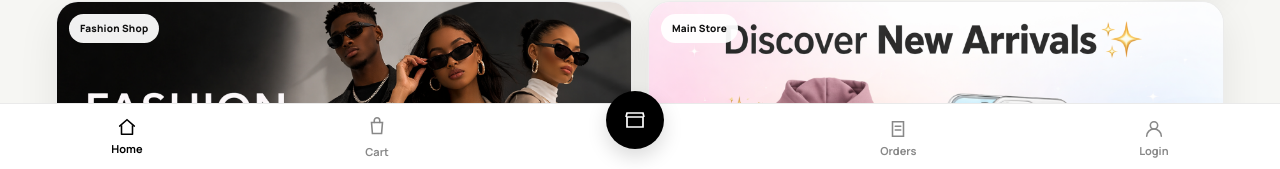
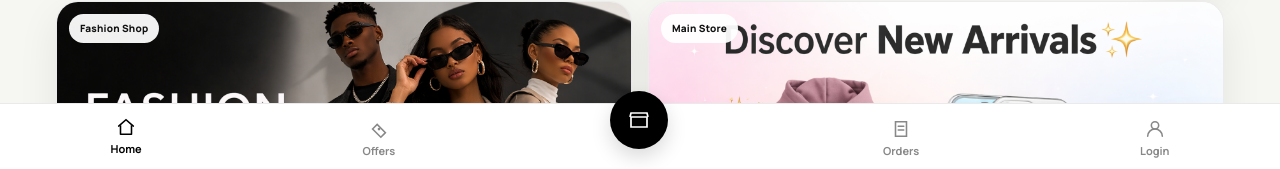
Before and after one commit to Orderion/Beme-Market, a React (Vite) app in the folder Beme-Frontend/: page / in a window 1280 px wide. Shown: the part 629-798 px from the top of the page. Built offline with nearby package versions, Linux system fonts and the light colour scheme; no server answers; the database is empty.

Commit message:
Update BottomNav.jsx

```diff
--- a/Beme-Frontend/src/components/navigation/BottomNav.jsx
+++ b/Beme-Frontend/src/components/navigation/BottomNav.jsx
@@ -1,24 +1,16 @@
 import { useNavigate, useLocation } from "react-router-dom";
 import { useCart } from "../../context/CartContext";
 import { useAuth } from "../../context/AuthContext";
+import { useEffect, useRef, useState } from "react";
 import "./BottomNav.css";
 
-/* ================= ICON (MONOCHROME SVG) ================= */
+/* ================= ICONS ================= */
 
 function IconHome() {
   return (
     <svg viewBox="0 0 24 24" className="bn-svg">
       <path d="M4 11l8-7 8 7" fill="none" stroke="currentColor" strokeWidth="1.7" strokeLinecap="round" />
       <path d="M6 10v10h12V10" fill="none" stroke="currentColor" strokeWidth="1.7" strokeLinejoin="round" />
-    </svg>
-  );
-}
-
-function IconBag() {
-  return (
-    <svg viewBox="0 0 24 24" className="bn-svg">
-      <path d="M6 7h12l-1 12H7L6 7z" fill="none" stroke="currentColor" strokeWidth="1.7" />
-      <path d="M9 7V5a3 3 0 0 1 6 0v2" fill="none" stroke="currentColor" strokeWidth="1.7" strokeLinecap="round" />
     </svg>
   );
 }
@@ -50,19 +42,58 @@ function IconUser() {
   );
 }
 
+function IconOffers() {
+  return (
+    <svg viewBox="0 0 24 24" className="bn-svg">
+      <path d="M5 12l5-5 9 9-5 5z" fill="none" stroke="currentColor" strokeWidth="1.7" strokeLinecap="round" />
+      <circle cx="12" cy="12" r="1.5" fill="currentColor" />
+    </svg>
+  );
+}
+
 /* ================= COMPONENT ================= */
 
 export default function BottomNav() {
   const navigate = useNavigate();
   const location = useLocation();
 
-  const { cartItems } = useCart();
-  const { user } = useAuth();
+  const { user, logout } = useAuth();
 
-  const count =
-    cartItems?.reduce((sum, i) => sum + Number(i.qty || 1), 0) || 0;
+  const [showLogoutConfirm, setShowLogoutConfirm] = useState(false);
+  const [logoutConfirmMounted, setLogoutConfirmMounted] = useState(false);
+  const logoutWrapRef = useRef(null);
 
   const isActive = (path) => location.pathname === path;
+
+  /* Logout confirmation effect */
+  useEffect(() => {
+    let timeoutId;
+    if (showLogoutConfirm) setLogoutConfirmMounted(true);
+    else
+      timeoutId = setTimeout(() => setLogoutConfirmMounted(false), 220);
+    return () => clearTimeout(timeoutId);
+  }, [showLogoutConfirm]);
+
+  useEffect(() => {
+    if (!showLogoutConfirm && !logoutConfirmMounted) return;
+
+    const handleClickOutside = (event) => {
+      if (!logoutWrapRef.current) return;
+      if (!logoutWrapRef.current.contains(event.target)) setShowLogoutConfirm(false);
+    };
+
+    const handleEscape = (event) => {
+      if (event.key === "Escape") setShowLogoutConfirm(false);
+    };
+
+    document.addEventListener("mousedown", handleClickOutside);
+    document.addEventListener("keydown", handleEscape);
+
+    return () => {
+      document.removeEventListener("mousedown", handleClickOutside);
+      document.removeEventListener("keydown", handleEscape);
+    };
+  }, [showLogoutConfirm, logoutConfirmMounted]);
 
   return (
     <nav className="bottom-nav">
@@ -76,16 +107,13 @@ export default function BottomNav() {
         <span>Home</span>
       </button>
 
-      {/* CART */}
+      {/* OFFERS */}
       <button
-        className={`bn-item ${isActive("/cart") ? "active" : ""}`}
-        onClick={() => navigate("/cart")}
+        className={`bn-item ${isActive("/offers") ? "active" : ""}`}
+        onClick={() => alert("No offer available")}
       >
-        <div className="bn-icon-wrap">
-          <IconBag />
-          {count > 0 && <span className="bn-badge">{count}</span>}
-        </div>
-        <span>Cart</span>
+        <IconOffers />
+        <span>Offers</span>
       </button>
 
       {/* CENTER SHOP BUTTON */}
@@ -106,15 +134,51 @@ export default function BottomNav() {
         <span>Orders</span>
       </button>
 
-      {/* ACCOUNT */}
-      <button
-        className={`bn-item ${isActive("/login") ? "active" : ""}`}
-        onClick={() => navigate(user ? "/orders" : "/login")}
-      >
-        <IconUser />
-        <span>{user ? "Account" : "Login"}</span>
-      </button>
+      {/* ACCOUNT / LOGIN */}
+      <div className="bn-item bn-account-wrap" ref={logoutWrapRef}>
+        {!user ? (
+          <button
+            className={`bn-item ${isActive("/login") ? "active" : ""}`}
+            onClick={() => navigate("/login")}
+          >
+            <IconUser />
+            <span>Login</span>
+          </button>
+        ) : (
+          <>
+            <button
+              className={`bn-item ${showLogoutConfirm ? "is-active" : ""}`}
+              onClick={() => setShowLogoutConfirm((prev) => !prev)}
+              aria-label="Open logout confirmation"
+            >
+              <IconUser />
+              <span>Account</span>
+            </button>
 
+            {(logoutConfirmMounted || showLogoutConfirm) && (
+              <div
+                className={`bn-confirm ${showLogoutConfirm ? "is-open" : ""}`}
+                aria-hidden={!showLogoutConfirm}
+              >
+                <p>Log out of your account?</p>
+                <div className="bn-confirm-actions">
+                  <button onClick={() => setShowLogoutConfirm(false)}>Cancel</button>
+                  <button
+                    className="bn-confirm-btn--danger"
+                    onClick={async () => {
+                      await logout();
+                      setShowLogoutConfirm(false);
+                      navigate("/", { replace: true });
+                    }}
+                  >
+                    Log out
+                  </button>
+                </div>
+              </div>
+            )}
+          </>
+        )}
+      </div>
     </nav>
   );
 }
```
